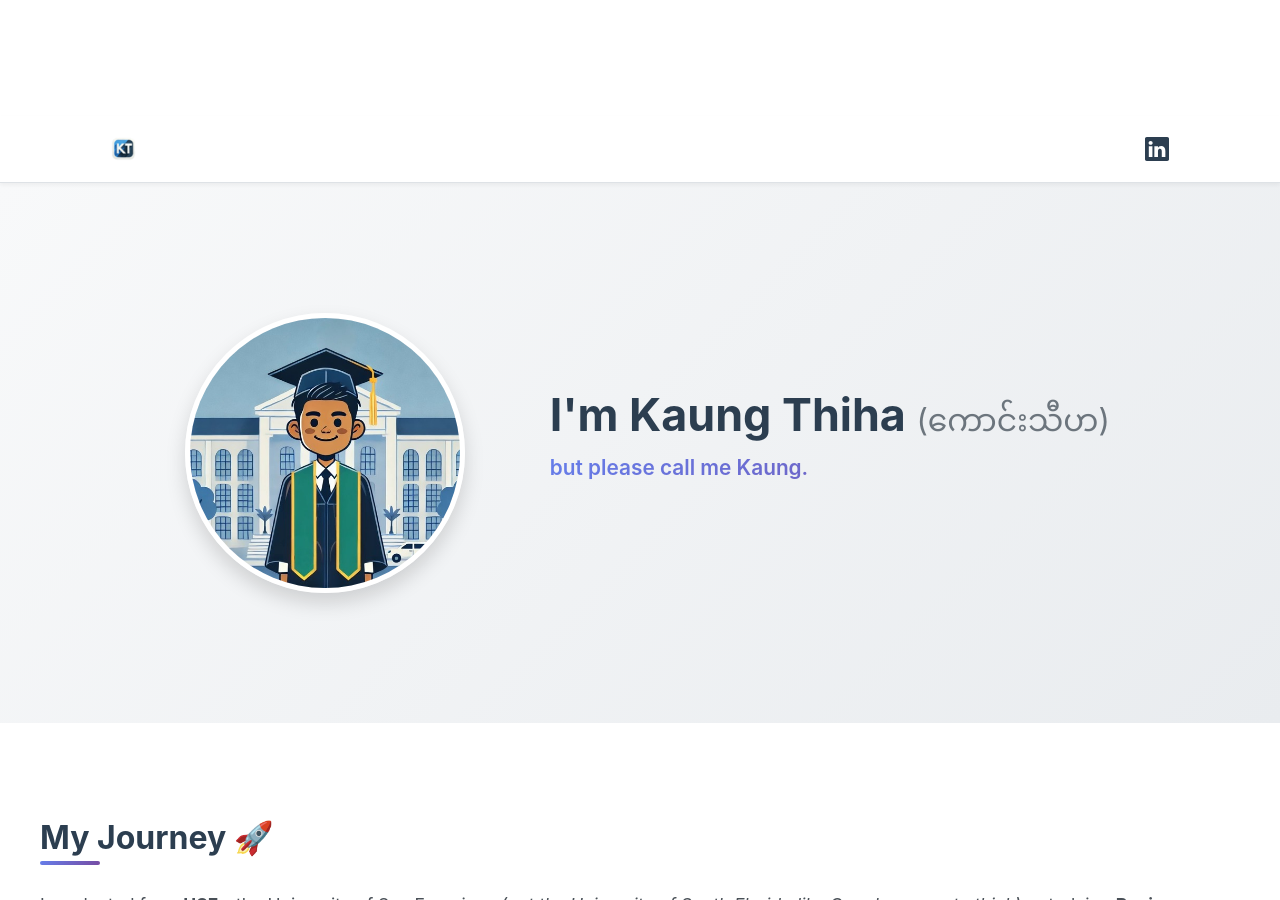
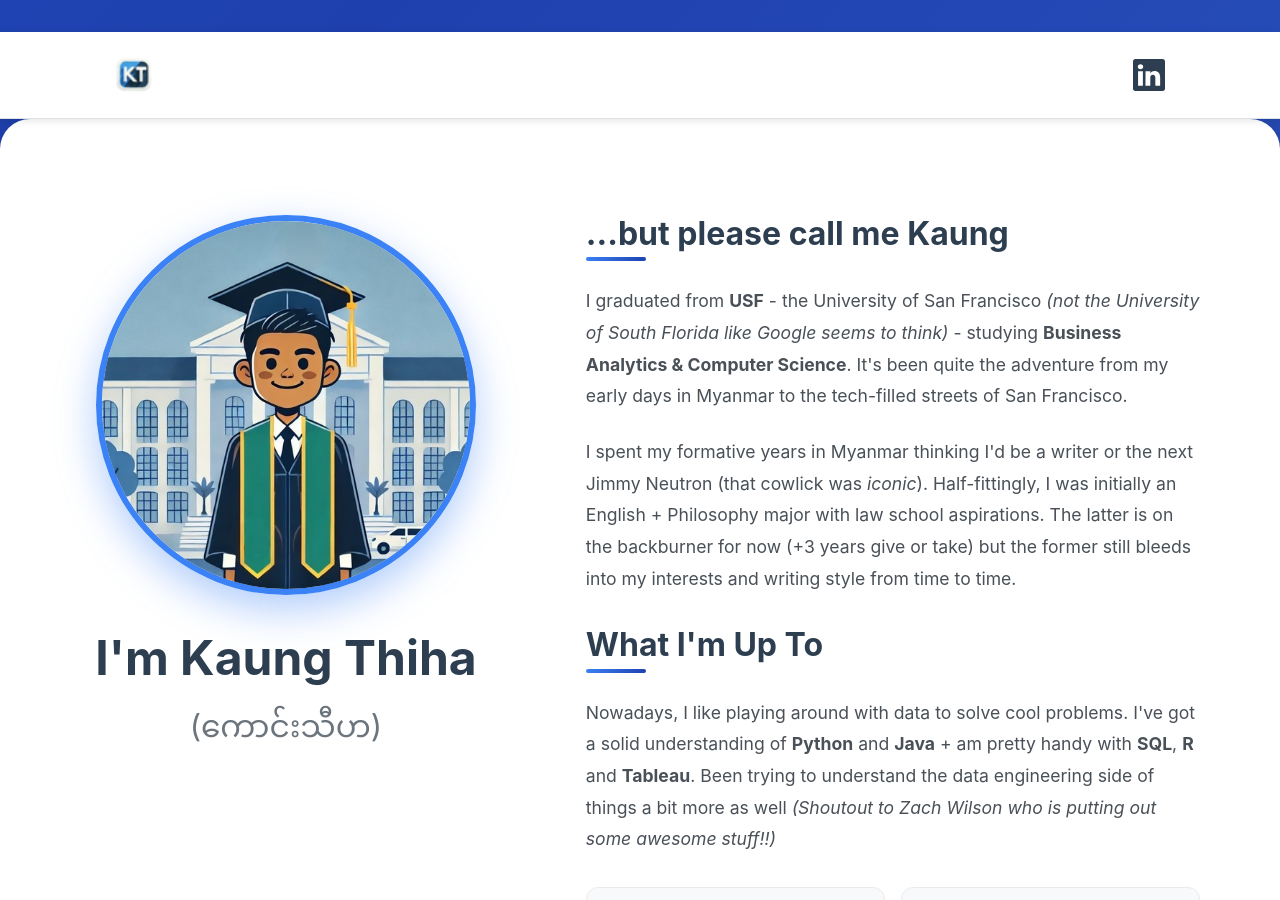
Before and after one commit to kaungthiha/kaungthiha.github.io, a Jekyll site: the page built from index.html, in a window 1280 px wide and 900 px high. Built offline with Jekyll 4.4.1, drawn with Linux system fonts in a browser that asks for light colours; the list of posts is cut into pages by our own code; some of the changed text lies outside the part shown.

Commit message:
Landing page updates

```diff
--- a/_layouts/default.html
+++ b/_layouts/default.html
@@ -44,7 +44,7 @@ gtag('config', '{{site.ganalytics}}');
         <div class="container">
           <a class="navbar-brand text-dark font-weight-bold d-flex align-items-center" href="{{site.baseurl}}/">
           {% if site.logo %}
-          <img class="mr-2" src="{{site.baseurl}}/{{site.logo}}" alt="logo" style="height: 40px;">
+          <img class="mr-2" src="{{site.baseurl}}/{{site.logo}}" alt="logo">
           {% else %}
           <span>{{ site.title }}</span>
           {% endif %}
--- a/assets/css/landing.css
+++ b/assets/css/landing.css
@@ -1,8 +1,8 @@
 /* Landing Page Styles */
 
 :root {
-  --primary-color: #667eea;
-  --secondary-color: #764ba2;
+  --primary-color: #3b82f6;
+  --secondary-color: #1e40af;
   --text-dark: #2c3e50;
   --text-muted: #6c757d;
   --bg-light: #f8f9fa;
@@ -27,6 +27,17 @@ body {
   color: var(--text-dark);
   line-height: 1.6;
   overflow-x: hidden;
+  background: linear-gradient(135deg, #3b82f6 0%, #1e40af 50%, #60a5fa 100%);
+  background-size: 400% 400%;
+  animation: gradientShift 15s ease infinite;
+  min-height: 100vh;
+  padding: 2rem 0;
+}
+
+@keyframes gradientShift {
+  0% { background-position: 0% 50%; }
+  50% { background-position: 100% 50%; }
+  100% { background-position: 0% 50%; }
 }
 
 /* Header Styles */
@@ -34,8 +45,19 @@ body {
   position: sticky;
   top: 0;
   z-index: 1000;
-  background: white;
-  box-shadow: 0 2px 4px rgba(0,0,0,0.05);
+  background: rgba(255, 255, 255, 0.98);
+  backdrop-filter: blur(10px);
+  box-shadow: 0 2px 8px rgba(0,0,0,0.1);
+}
+
+.navbar-brand img {
+  height: 60px !important;
+  width: auto;
+  transition: var(--transition);
+}
+
+.navbar-brand img:hover {
+  transform: scale(1.05);
 }
 
 .social-link {
@@ -43,22 +65,33 @@ body {
   transition: var(--transition);
   display: inline-flex;
   align-items: center;
-  padding: 0.5rem;
+  padding: 0.75rem;
+}
+
+.social-link svg {
+  width: 32px !important;
+  height: 32px !important;
 }
 
 .social-link:hover {
   color: #0077b5;
-  transform: translateY(-2px);
+  transform: translateY(-3px) scale(1.1);
 }
 
 section {
-  padding: 3rem 0;
+  padding: 0;
+  margin: 0;
 }
 
-/* Container Optimizations */
-.container-fluid {
+/* Main Content Card */
+.main-content-card {
   max-width: 1400px;
   margin: 0 auto;
+  background: white;
+  border-radius: 30px;
+  box-shadow: 0 20px 60px rgba(0,0,0,0.3);
+  overflow: hidden;
+  padding: 3rem;
 }
 
 /* Smooth Scroll Animation */
@@ -83,132 +116,72 @@ section {
   }
 }
 
-/* Hero Section */
-.hero-section {
-  background: linear-gradient(135deg, #f8f9fa 0%, #e9ecef 100%);
-  padding: 5rem 0;
-  min-height: 60vh;
-  display: flex;
-  align-items: center;
+/* Hero Bio Two-Column Section */
+.hero-bio-section {
+  padding: 2rem 0;
+  margin-bottom: 2rem;
+}
+
+.hero-column {
+  text-align: center;
+  padding: 1rem;
 }
 
 .profile-image-wrapper {
   position: relative;
   display: inline-block;
+  margin-bottom: 2rem;
 }
 
 .profile-image {
-  width: 280px;
-  height: 280px;
+  width: 380px;
+  height: 380px;
   border-radius: 50%;
   object-fit: cover;
-  border: 5px solid white;
-  box-shadow: var(--shadow-lg);
+  border: 6px solid var(--primary-color);
+  box-shadow: 0 15px 40px rgba(59, 130, 246, 0.4);
   transition: var(--transition);
 }
 
 .profile-image:hover {
-  transform: scale(1.05);
-}
-
-.profile-badge {
-  position: absolute;
-  bottom: 20px;
-  right: 20px;
-  background: var(--gradient);
-  color: white;
-  padding: 10px 20px;
-  border-radius: 25px;
-  font-size: 0.9rem;
-  font-weight: 600;
-  box-shadow: var(--shadow-md);
-  display: flex;
-  align-items: center;
-  gap: 8px;
+  transform: scale(1.05) rotate(2deg);
+  box-shadow: 0 20px 50px rgba(59, 130, 246, 0.6);
 }
 
 .hero-title {
-  font-size: 2.8rem;
+  font-size: 3rem;
   font-weight: 700;
   color: var(--text-dark);
   margin-bottom: 0.5rem;
-  line-height: 1.2;
+  line-height: 1.3;
 }
 
 .burmese-name {
   color: var(--text-muted);
-  font-size: 0.7em;
+  font-size: 0.65em;
   font-weight: 400;
+  display: inline-block;
+  margin-top: 0.5rem;
 }
 
-.hero-subtitle {
-  font-size: 1.3rem;
-  background: var(--gradient);
-  -webkit-background-clip: text;
-  -webkit-text-fill-color: transparent;
-  background-clip: text;
-  font-weight: 600;
-  margin-bottom: 2rem;
+.bio-column {
+  padding: 1rem 2rem;
 }
 
-.stats-grid {
-  display: grid;
-  grid-template-columns: repeat(4, 1fr);
-  gap: 1rem;
-  margin-top: 2rem;
-}
-
-.stat-item {
-  background: white;
-  padding: 1.5rem 1rem;
-  border-radius: 12px;
-  text-align: center;
-  box-shadow: var(--shadow-sm);
-  border: 1px solid var(--border-color);
-  transition: var(--transition);
-}
-
-.stat-item:hover {
-  transform: translateY(-5px);
-  box-shadow: var(--shadow-md);
-}
-
-.stat-item h3 {
-  font-size: 1.8rem;
-  font-weight: 700;
-  margin: 0;
-  background: var(--gradient);
-  -webkit-background-clip: text;
-  -webkit-text-fill-color: transparent;
-  background-clip: text;
-}
-
-.stat-item small {
-  color: var(--text-muted);
-  font-size: 0.85rem;
-}
-
-/* Bio Section */
-.bio-section {
-  background: white;
-}
-
-.content-wrapper {
-  max-width: 1200px;
-  margin: 0 auto;
-  width: 100%;
-}
-
-.content-wrapper h2 {
+.bio-column h2 {
   font-size: 2rem;
   font-weight: 700;
   color: var(--text-dark);
-  margin: 3rem 0 1.5rem 0;
+  margin: 2rem 0 1.5rem 0;
   position: relative;
   padding-bottom: 0.5rem;
 }
 
-.content-wrapper h2::after {
+.bio-column h2:first-child {
+  margin-top: 0;
+}
+
+.bio-column h2::after {
   content: '';
   position: absolute;
   bottom: 0;
@@ -219,29 +192,31 @@ section {
   border-radius: 2px;
 }
 
-.content-wrapper h3 {
-  font-size: 1.5rem;
-  font-weight: 600;
-  color: var(--text-dark);
-  margin: 2rem 0 1rem 0;
-}
-
-.content-wrapper p {
+.bio-column p {
   font-size: 1.1rem;
   line-height: 1.8;
   color: #495057;
   margin-bottom: 1.5rem;
 }
 
-.content-wrapper ul {
+.bio-column ul {
   font-size: 1.1rem;
   line-height: 1.8;
   color: #495057;
   padding-left: 2rem;
+  margin-bottom: 2rem;
 }
 
-.content-wrapper ul li {
+.bio-column ul li {
   margin-bottom: 0.5rem;
+}
+
+/* Skills Grid */
+.bio-column .skills-grid {
+  display: grid;
+  grid-template-columns: repeat(auto-fit, minmax(200px, 1fr));
+  gap: 1rem;
+  margin: 2rem 0;
 }
 
 /* Timeline */
@@ -309,13 +284,6 @@ section {
   color: var(--text-muted);
 }
 
-/* Skills Grid */
-.skills-grid {
-  display: grid;
-  grid-template-columns: repeat(auto-fit, minmax(280px, 1fr));
-  gap: 1.5rem;
-  margin: 2rem 0;
-}
 
 .skill-category {
   background: var(--bg-light);
@@ -420,6 +388,9 @@ section {
 /* Game Section */
 .game-section {
   background: linear-gradient(135deg, #f8f9fa 0%, #e9ecef 100%);
+  padding: 3rem 2rem;
+  border-radius: 20px;
+  margin-top: 2rem;
 }
 
 .game-wrapper {
@@ -569,70 +540,49 @@ section {
   opacity: 1;
 }
 
-/* CTA Section */
-.cta-section {
-  background: var(--gradient);
-  color: white;
-  padding: 5rem 0;
+
+/* Responsive Design */
+@media (max-width: 992px) {
+  .hero-bio-section .row {
+    flex-direction: column;
   }
 
-.cta-content {
-  max-width: 100%;
-  margin: 0 auto;
-  text-align: center;
-  padding: 2rem 0;
+  .bio-column {
+    padding: 1rem;
   }
 
-.cta-content h3 {
-  font-size: 2.2rem;
-  font-weight: 700;
-  margin-bottom: 1rem;
+  .main-content-card {
+    padding: 2rem 1.5rem;
+    margin: 1rem;
+    border-radius: 20px;
+  }
 }
 
-.cta-content p {
-  font-size: 1.2rem;
-  margin-bottom: 2rem;
-  opacity: 0.9;
+@media (max-width: 768px) {
+  body {
+    padding: 1rem 0;
   }
 
-.btn-primary {
-  background: white;
-  color: var(--primary-color);
-  padding: 1rem 2.5rem;
-  border-radius: 30px;
-  font-size: 1.1rem;
-  font-weight: 600;
-  text-decoration: none;
-  display: inline-flex;
-  align-items: center;
-  gap: 0.5rem;
-  transition: var(--transition);
-  box-shadow: var(--shadow-md);
+  .main-content-card {
+    padding: 1.5rem 1rem;
+    border-radius: 15px;
   }
 
-.btn-primary:hover {
-  transform: translateY(-3px);
-  box-shadow: var(--shadow-lg);
-  color: var(--primary-color);
-}
-
-/* Responsive Design */
-@media (max-width: 768px) {
   .hero-title {
-    font-size: 2rem;
-  }
-
-  .stats-grid {
-    grid-template-columns: repeat(2, 1fr);
+    font-size: 2.2rem;
   }
 
   .profile-image {
-    width: 220px;
-    height: 220px;
+    width: 280px;
+    height: 280px;
   }
 
-  .content-wrapper h2 {
+  .bio-column h2 {
     font-size: 1.6rem;
+  }
+
+  .bio-column .skills-grid {
+    grid-template-columns: 1fr;
   }
 
   .game-board {
@@ -651,45 +601,56 @@ section {
   .btn-reset-score {
     width: 100%;
   }
+
+  .game-section {
+    padding: 2rem 1rem;
+  }
 }
 
 @media (max-width: 576px) {
-  section {
-    padding: 2rem 0;
+  body {
+    padding: 0.5rem 0;
   }
 
-  .hero-section {
-    padding: 2.5rem 0;
+  .main-content-card {
+    margin: 0.5rem;
+    padding: 1rem;
+    border-radius: 12px;
   }
 
-  .container-fluid {
-    padding-left: 1.5rem !important;
-    padding-right: 1.5rem !important;
+  .hero-title {
+    font-size: 1.8rem;
   }
 
-  .stats-grid {
-    grid-template-columns: 1fr;
-    gap: 0.5rem;
+  .profile-image {
+    width: 220px;
+    height: 220px;
   }
 
-  .stat-item {
-    padding: 1rem;
+  .bio-column {
+    padding: 0.5rem;
   }
 
-  .stat-item h3 {
-    font-size: 1.5rem;
+  .bio-column h2 {
+    font-size: 1.4rem;
+    margin: 1.5rem 0 1rem 0;
   }
 
-  .skills-grid,
-  .fun-facts {
-    grid-template-columns: 1fr;
+  .bio-column p,
+  .bio-column ul {
+    font-size: 1rem;
   }
 
-  .journey-timeline {
-    padding-left: 30px;
+  .game-section {
+    padding: 1.5rem 0.75rem;
   }
 
-  .content-wrapper {
-    max-width: 100%;
+  .navbar-brand img {
+    height: 45px !important;
+  }
+
+  .social-link svg {
+    width: 28px !important;
+    height: 28px !important;
   }
 }
--- a/index.html
+++ b/index.html
@@ -4,36 +4,37 @@ title: Kaung Thiha
 comments: false
 ---
 
-<!-- Hero Section -->
-<section class="hero-section">
-  <div class="container-fluid px-4">
-    <div class="row align-items-center justify-content-center">
-      <div class="col-lg-4 col-md-5 text-center mb-4 mb-lg-0">
+<!-- Main Content Card -->
+<div class="main-content-card">
+
+  <!-- Two Column Section: Hero + Bio -->
+  <section class="hero-bio-section">
+    <div class="row g-4">
+
+      <!-- Left Column: Hero -->
+      <div class="col-lg-5">
+        <div class="hero-column">
           <div class="profile-image-wrapper">
             <img src="{{site.baseurl}}/assets/images/about.jpg"
                  alt="Kaung Thiha - Data Analyst"
                  class="profile-image"
                  loading="lazy">
           </div>
-      </div>
-      <div class="col-lg-6 col-md-7">
-        <h1 class="hero-title">I'm Kaung Thiha <span class="burmese-name">(ကောင်းသီဟ)</span></h1>
-        <p class="hero-subtitle">but please call me Kaung.</p>
+          <h1 class="hero-title">I'm Kaung Thiha
+            <br><span class="burmese-name">(ကောင်းသီဟ)</span>
+          </h1>
         </div>
       </div>
-  </div>
-</section>
 
-<!-- Bio Section -->
-<section class="bio-section">
-  <div class="container-fluid px-4">
-    <div class="content-wrapper">
-      <h2>My Journey 🚀</h2>
+      <!-- Right Column: Bio/Journey -->
+      <div class="col-lg-7">
+        <div class="bio-column">
+          <h2>...but please call me Kaung</h2>
           <p>I graduated from <strong>USF</strong> - the University of San Francisco <em>(not the University of South Florida like Google seems to think)</em> - studying <strong>Business Analytics & Computer Science</strong>. It's been quite the adventure from my early days in Myanmar to the tech-filled streets of San Francisco.</p>
 
           <p>I spent my formative years in Myanmar thinking I'd be a writer or the next Jimmy Neutron (that cowlick was <em>iconic</em>). Half-fittingly, I was initially an English + Philosophy major with law school aspirations. The latter is on the backburner for now (+3 years give or take) but the former still bleeds into my interests and writing style from time to time.</p>
 
-      <h2>What I Do Now 💻</h2>
+          <h2>What I'm Up To</h2>
           <p>Nowadays, I like playing around with data to solve cool problems. I've got a solid understanding of <strong>Python</strong> and <strong>Java</strong> + am pretty handy with <strong>SQL</strong>, <strong>R</strong> and <strong>Tableau</strong>. Been trying to understand the data engineering side of things a bit more as well <em>(Shoutout to Zach Wilson who is putting out some awesome stuff!!)</em></p>
 
           <div class="skills-grid">
@@ -79,9 +80,6 @@ comments: false
             </div>
           </div>
 
-      <h2>What's Next? 🌟</h2>
-      <p>I'll be using this site as a way to showcase my work and interests. It's a little barebones right now but I'm hoping to change that as I reformat old projects and work on new ones, all while improving my technical chops.</p>
-
           <p><strong>Currently exploring:</strong></p>
           <ul>
             <li>Advanced data engineering workflows</li>
@@ -91,11 +89,12 @@ comments: false
           </ul>
         </div>
       </div>
+
+    </div>
   </section>
 
-<!-- Tic-Tac-Toe Game Section -->
+  <!-- Single Column Section: Tic-Tac-Toe Game -->
   <section class="game-section">
-  <div class="container-fluid px-4">
     <div class="game-wrapper">
       <h2 class="game-title">Tic-Tac-Toe!</h2>
       <p class="game-subtitle">I mostly tie but give it a try.</p>
@@ -141,16 +140,6 @@ comments: false
         <div class="game-message" id="game-message"></div>
       </div>
     </div>
-  </div>
   </section>
 
-<!-- Contact CTA -->
-<section class="cta-section">
-  <div class="container-fluid px-4">
-    <div class="cta-content">
-      <a href="mailto:kaungthiha.3@gmail.com" class="btn-primary">
-        <i class="fas fa-envelope"></i> Get in Touch
-      </a>
 </div>
-  </div>
-</section>
```
Lines whose indentation alone changed are shown as unchanged.
